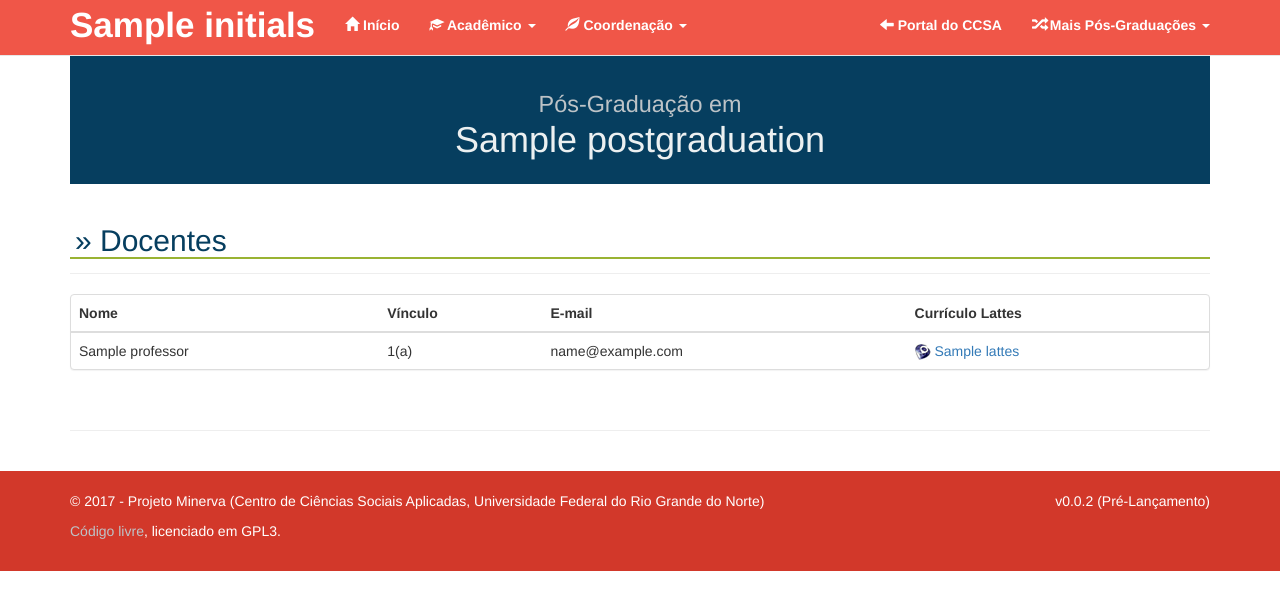
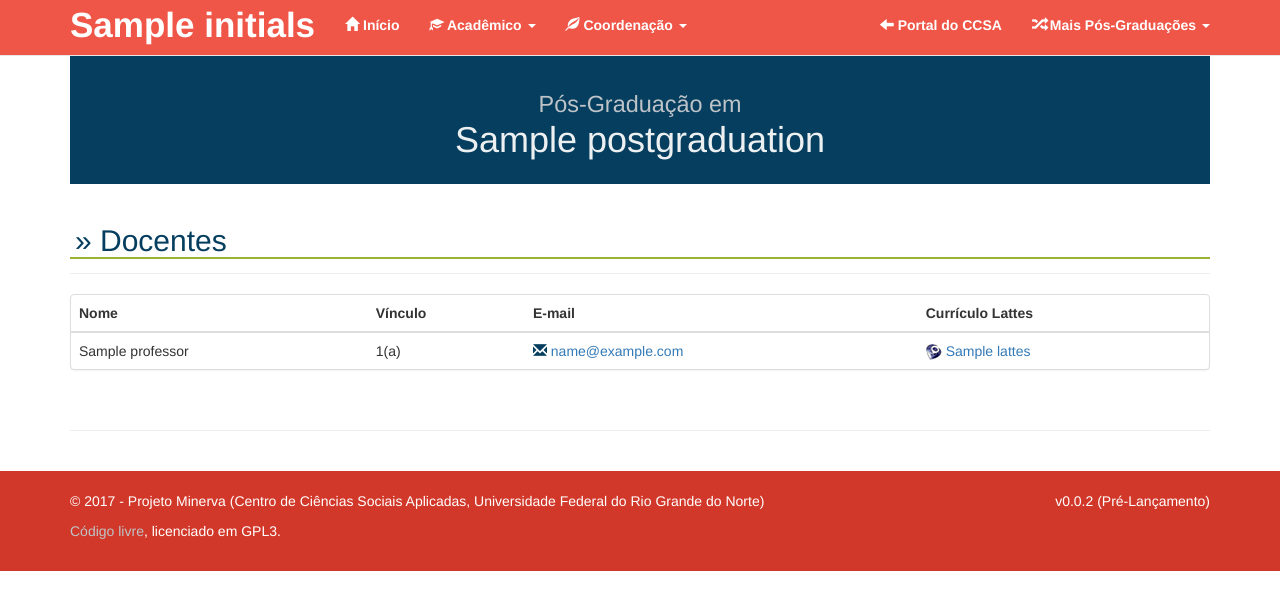
Before and after one commit to ccsa-ufrn/PosGraduacao, a Flask app: page /1/docentes/ in a window 1280 px wide. Shown: the top 599 px of the page. Run offline with Flask 2, Linux system fonts and the light colour scheme; a database or web service that is not in the repository returns one stand-in record (values such as "Sample title"); parts of the project's set-up code (start-up, migrations or seed data) failed here and were passed over; some libraries are stand-ins or nearby versions.

Commit message:
Hyperlink professors emails

```diff
--- a/MinervaEnv/Minerva/templates/professors_view.html
+++ b/MinervaEnv/Minerva/templates/professors_view.html
@@ -27,7 +27,14 @@
             <tr>
                 <td>{{ professor.name }}</td>
                 <td>{{ professor.rank }}(a)</td>
-                <td>{{ professor.email }}</td>
+
+                <td>
+                    <a href="mailto:{{ professor.email }}">
+                        <span class="glyphicon glyphicon-envelope" aria-hidden="true"></span>
+                        {{ professor.email }}
+                    </a>
+                </td>
+
                 <td>
                     {% if professor.lattes %}
                     <a href="{{ professor.lattes }}" target="_blank">
@@ -38,6 +45,7 @@
                     <small>(Não informado)</small>
                     {% endif %}
                 </td>
+
             </tr>
             {% endfor %}
         </table>
```
